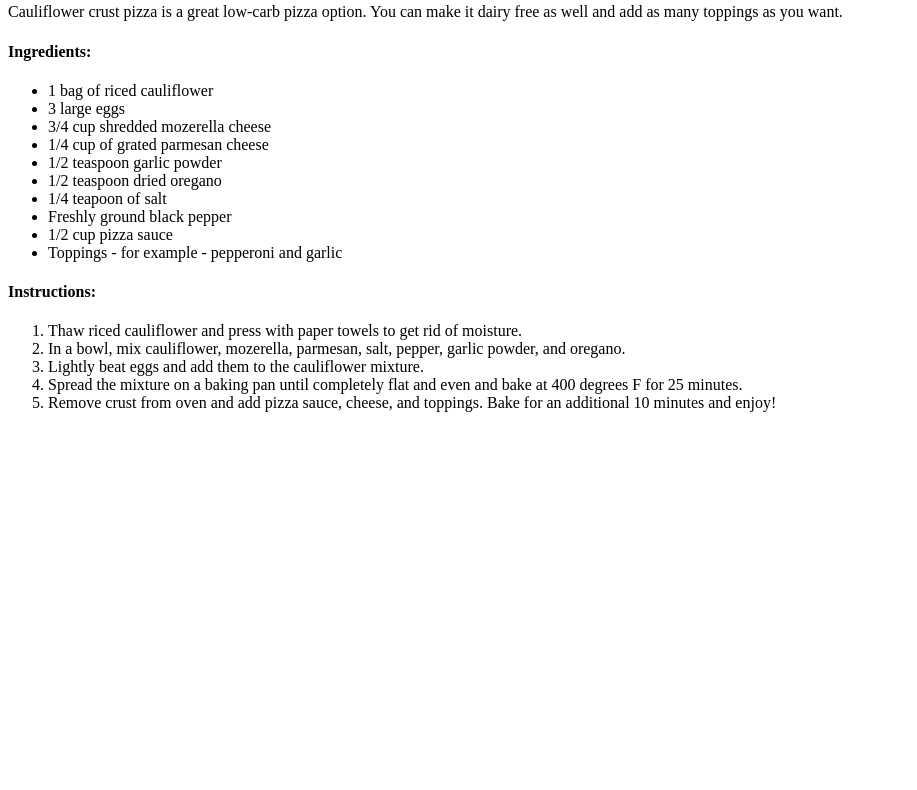
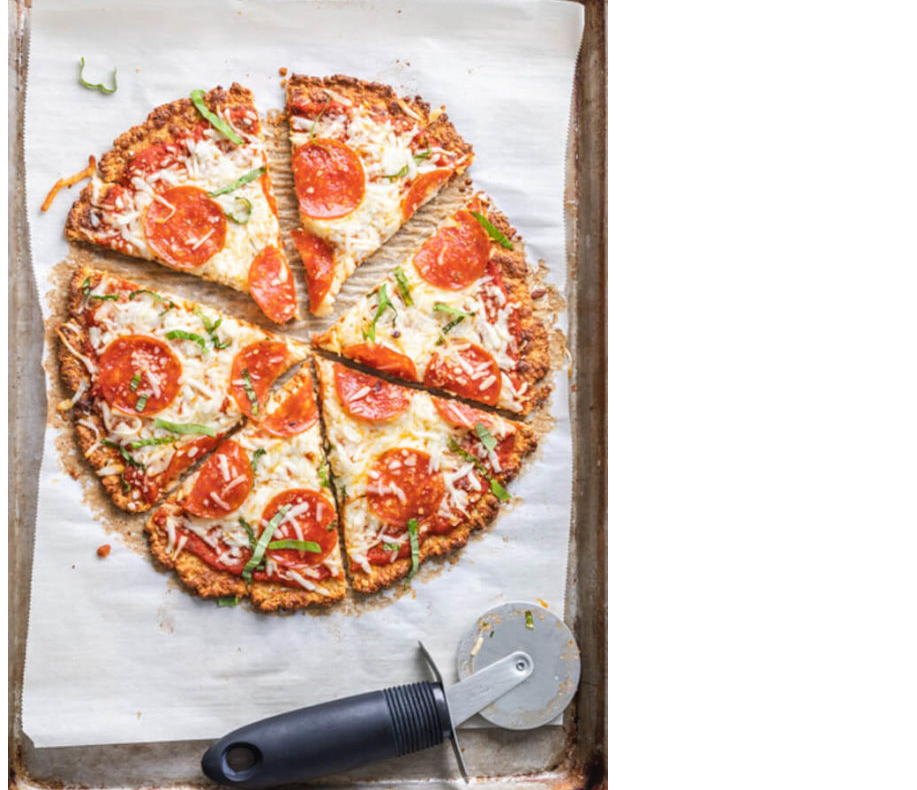
Before and after one commit to Qui3tSt0rm/odin-recipes, a plain HTML site: page recipes/cauliflower-crust-pizza.html in a window 1280 px wide. Shown: the part 154-944 px from the top of the page, without its empty margins (0-917 px from the left). Before the commit the page ends 800 px from the top, so only its background shows below. Drawn offline with Linux system fonts and the light colour scheme.

Commit message:
Edit cauliflower-crust-pizza.jpg recipes/cauliflower-crust-pizza.html stuffed-bell-peppers.png sweet-potato-fries.jpg

```diff
--- a/recipes/cauliflower-crust-pizza.html
+++ b/recipes/cauliflower-crust-pizza.html
@@ -6,7 +6,7 @@
     </head>
     <body>
         <h1>Cauliflower Crust Pizza</h1>
-        <img src="../cauliflower-pizza-crust.jpg" alt="A picture of a cauliflower pizza with pepperoni cut into 6 slices on top of a baking tray and a pizza cutter on the lower right corner.">
+        <img src="../cauliflower-crust-pizza.jpg" alt="A picture of a cauliflower pizza with pepperoni cut into 6 slices on top of a baking tray and a pizza cutter on the lower right corner.">
         <h3>Cauliflower Crust Pizza</h3>
         <p>Cauliflower crust pizza is a great low-carb pizza option. You can make it dairy free as well and add as many toppings as you want.</p>
         <h4><strong>Ingredients:</strong></h4>
```
Also changed, not shown: cauliflower-crust-pizza.jpg (added), stuffed-bell-peppers.png (added), sweet-potato-fries.jpg (added).
